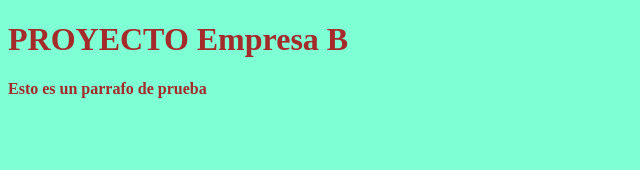
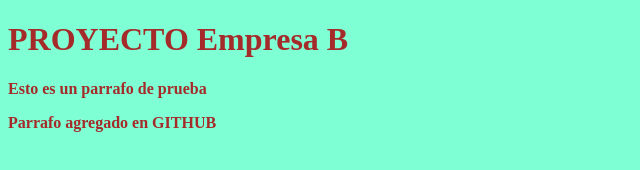
Before and after one commit to vmr77/Proyecto_Web_Empresa_A, a plain HTML site: page index.html in a window 1280 px wide. Shown: the whole page, without its empty margins (0-640 px from the left). Drawn offline with Linux system fonts and the light colour scheme.

Commit message:
index.html parrafo agregado en GITHUB

```diff
--- a/index.html
+++ b/index.html
@@ -8,6 +8,7 @@
     <link rel="stylesheet" type="text/css" href="css/estilos.css">
     <h1>PROYECTO Empresa B</h1>
     <p>Esto es un parrafo de prueba</p>
+    <p>Parrafo agregado en GITHUB</p>
 </head>
 <body>
 
```
